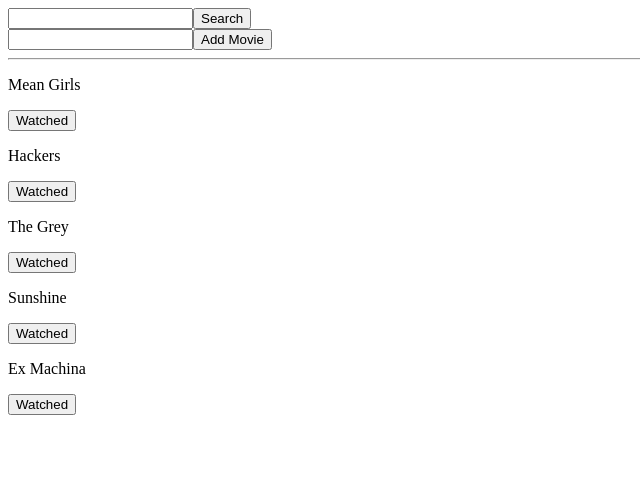
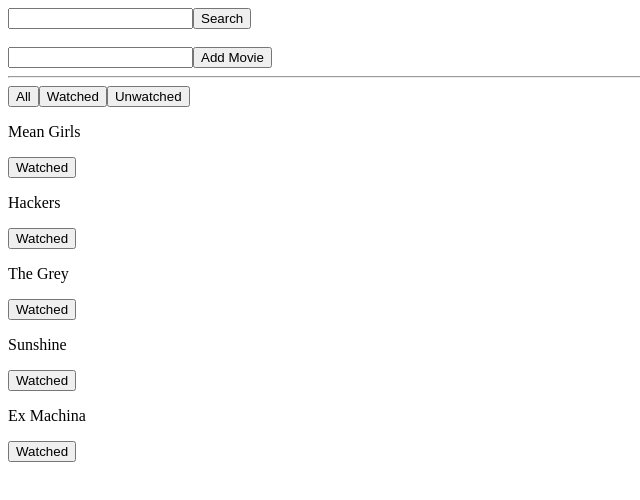
Before and after one commit to jennclee/movie-list, a React app: page / in a window 1280 px wide. Shown: the top 500 px of the page, without its empty margins (0-640 px from the left). Built offline with nearby package versions, Linux system fonts and the light colour scheme; the HTML template or start-up script is replaced by a standard one.

Commit message:
Implement filtering for watched and unwatched movies

```diff
--- a/client/src/app.jsx
+++ b/client/src/app.jsx
@@ -21,6 +21,9 @@
     this.handleClearSearch = this.handleClearSearch.bind(this);
     this.handleOnAdd = this.handleOnAdd.bind(this);
     this.handleOnWatched = this.handleOnWatched.bind(this);
+    this.handleFilterWatched = this.handleFilterWatched.bind(this);
+    this.handleFilterUnwatched = this.handleFilterUnwatched.bind(this);
+    this.handleShowAll = this.handleShowAll.bind(this);
   }
 
   handleClearSearch() {
@@ -72,15 +75,62 @@
     }
   }
 
+  handleShowAll() {
+    if (this.state.originalMovies.length > this.state.movies.length) {
+      this.setState({
+        movies: this.state.originalMovies
+      });
+    }
+    console.log(this.state.originalMovies);
+  }
+
+  handleFilterWatched() {
+    const watchedMovies = this.state.originalMovies.filter((movie) => {
+      return movie.watched === true;
+    });
+    console.log(watchedMovies);
+    if (this.state.originalMovies.length < this.state.movies.length) {
+      this.setState({
+        originalMovies: this.state.movies,
+        movies: watchedMovies
+      });
+    } else {
+      this.setState({
+        movies: watchedMovies
+      });
+    }
+  }
+
+  handleFilterUnwatched() {
+    const unwatchedMovies = this.state.originalMovies.filter((movie) => {
+      return movie.watched === false;
+    });
+    console.log(unwatchedMovies);
+    if (this.state.originalMovies.length < this.state.movies.length) {
+      this.setState({
+        originalMovies: this.state.movies,
+        movies: unwatchedMovies
+      });
+    } else {
+      this.setState({
+        movies: unwatchedMovies
+      });
+    }
+  }
+
   render() {
     return (
       <div>
         <div className="navbar">
           <Search search={this.handleOnSearch} clear={this.handleClearSearch} />
+          <br />
           <AddMovie add={this.handleOnAdd} />
         </div>
         <hr />
         <div className="movie-list">
+          <button onClick={this.handleShowAll}>All</button>
+          <button onClick={this.handleFilterWatched}>Watched</button>
+          <button onClick={this.handleFilterUnwatched}>Unwatched</button>
           {this.state.movies.map((movie) => {
             return <Movie movie={movie} key={movie.title} watched={this.handleOnWatched} />;
           })}
```
